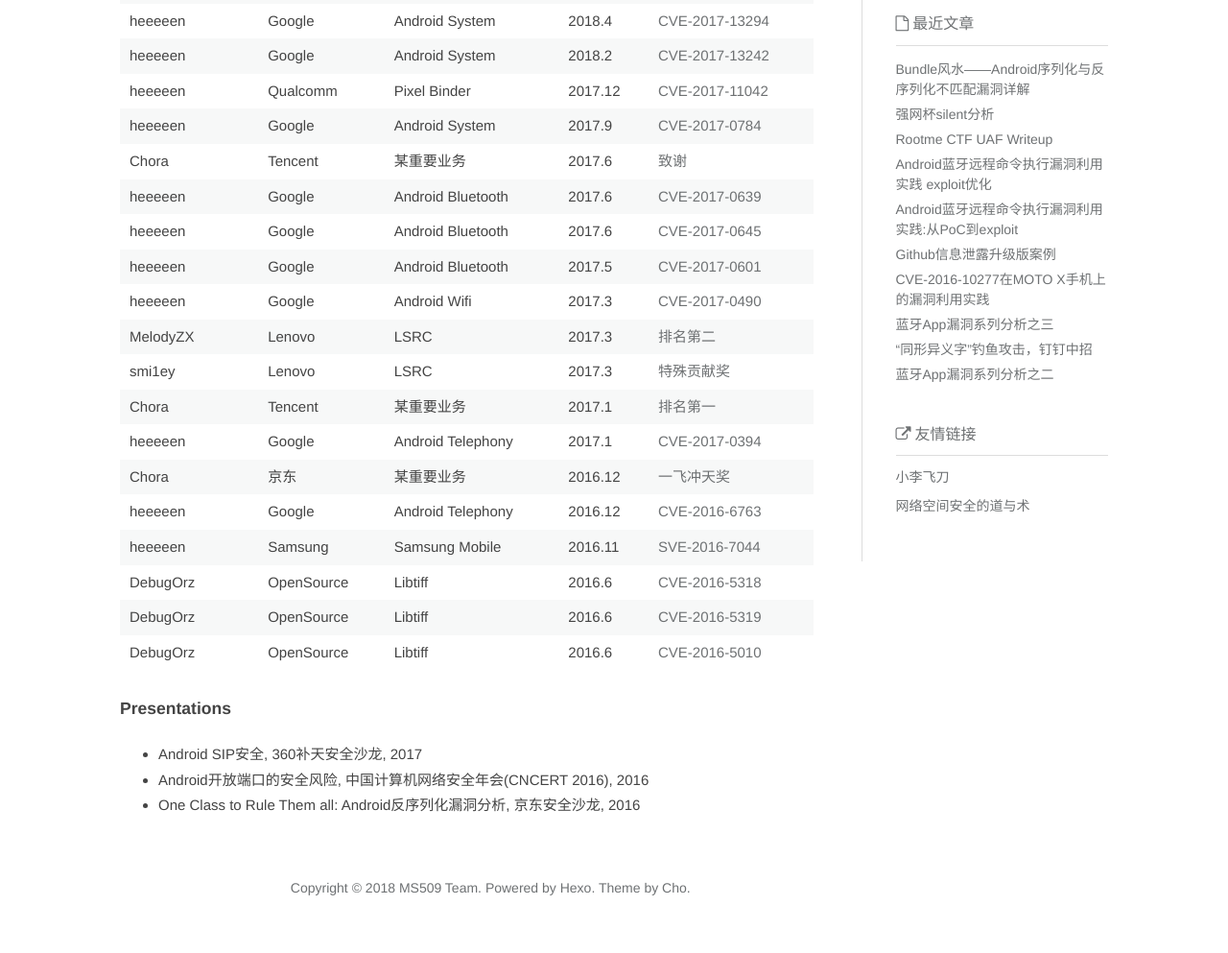
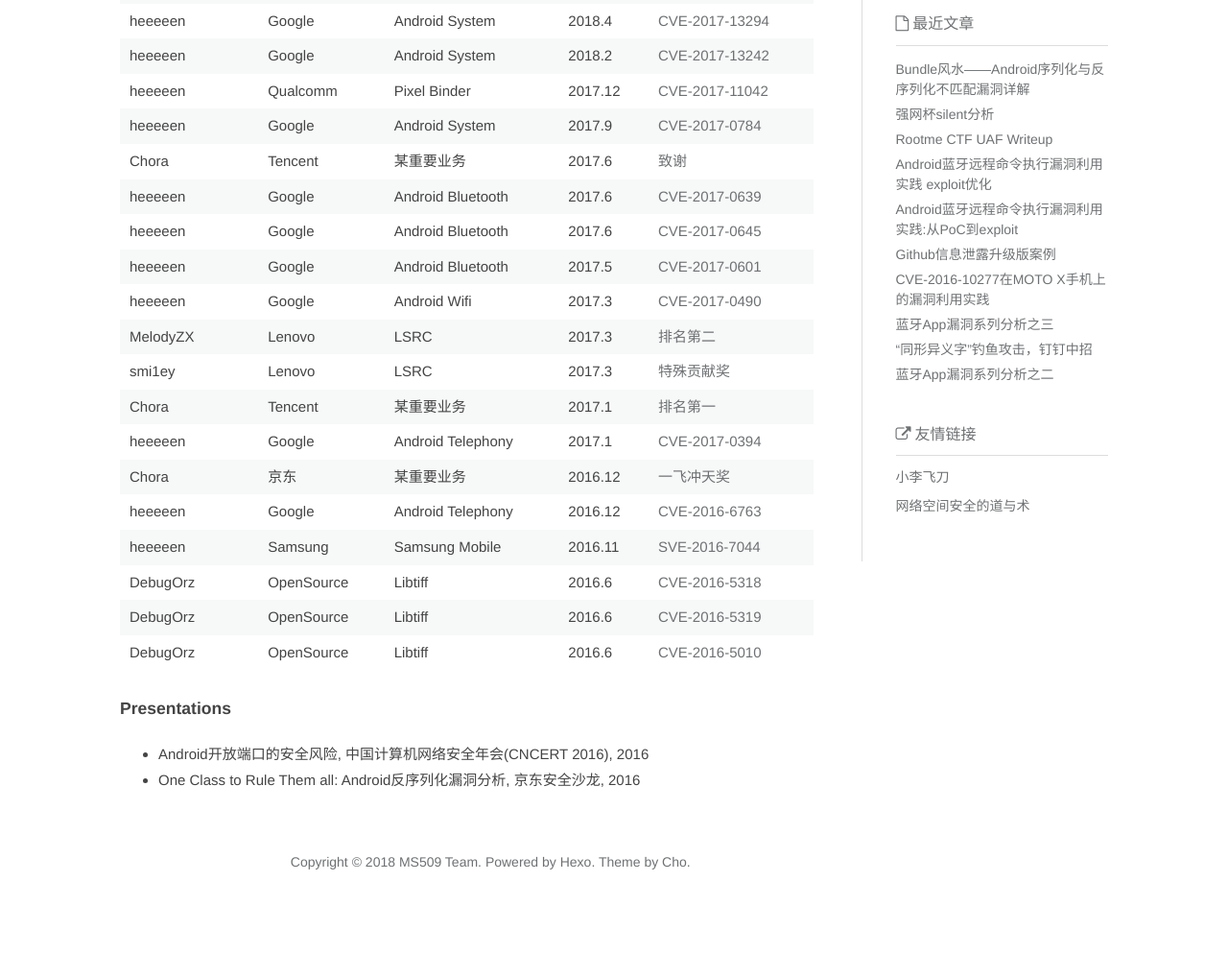
Before and after one commit to heeeeen/heeeeen.github.io, a plain HTML site: page about/index.html in a window 1280 px wide. Shown: the part 796-1789 px from the top of the page at 96% size. After the commit the page ends 1763 px from the top, so only its background shows below. Drawn offline with nearby package versions, Linux system fonts and the light colour scheme.

Commit message:
Site updated: 2018-07-13 16:02:23

```diff
--- a/about/index.html
+++ b/about/index.html
@@ -168,7 +168,6 @@
 </tbody>
 </table>
 <h3 id="Presentations"><a href="#Presentations" class="headerlink" title="Presentations"></a>Presentations</h3><ul>
-<li>Android SIP安全, 360补天安全沙龙, 2017 </li>
 <li>Android开放端口的安全风险, 中国计算机网络安全年会(CNCERT 2016), 2016   </li>
 <li>One Class to Rule Them all: Android反序列化漏洞分析, 京东安全沙龙, 2016     </li>
 </ul>
```
